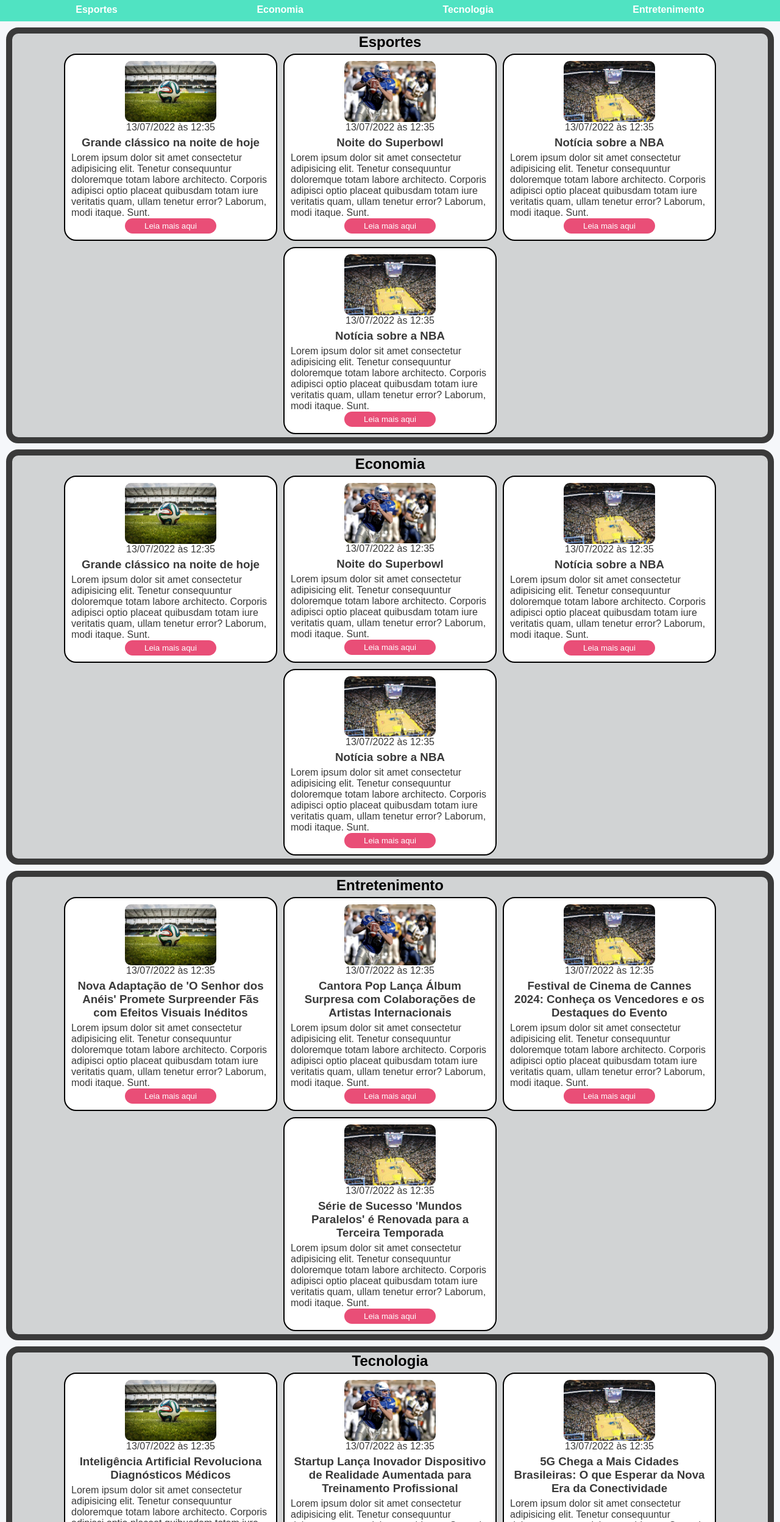
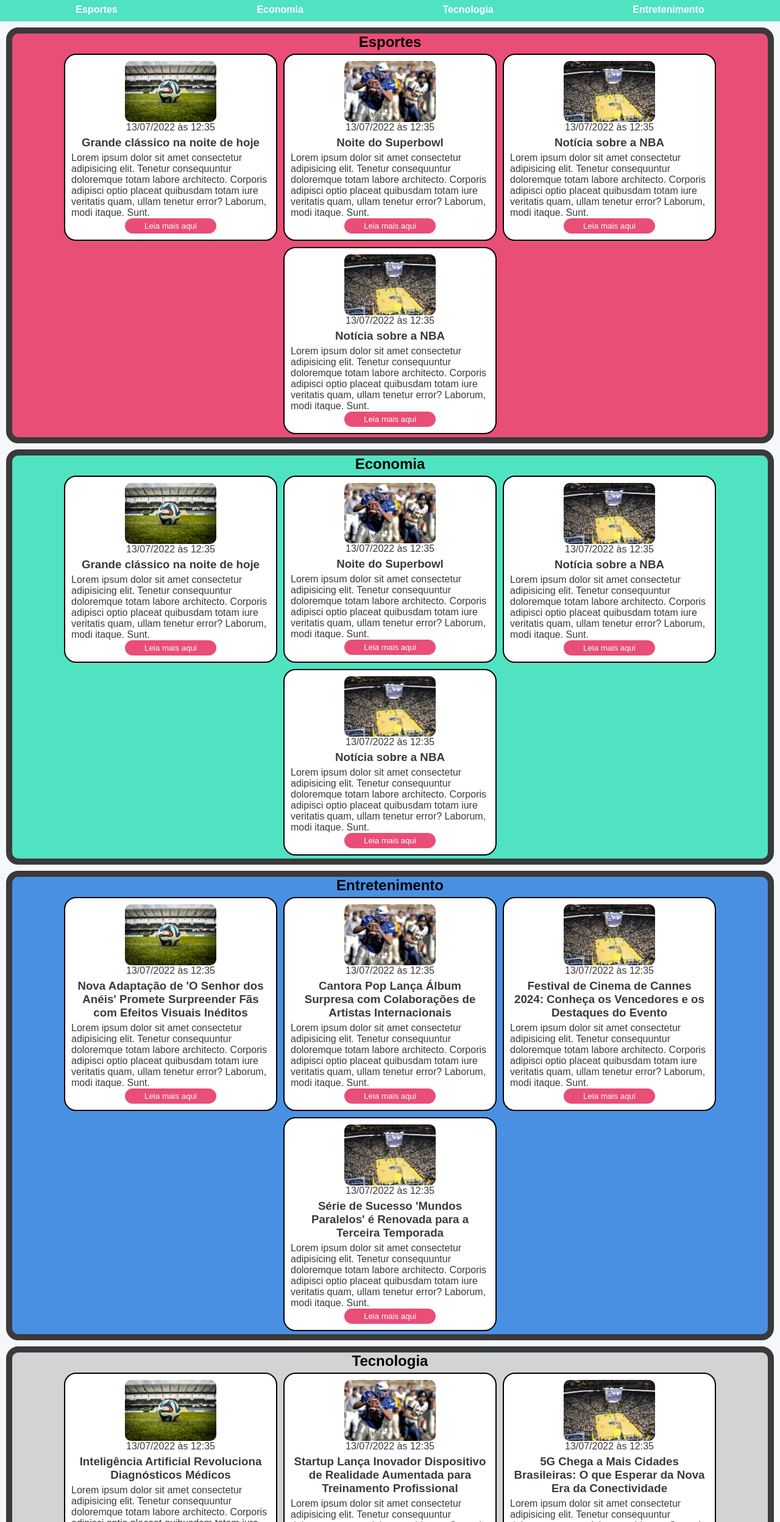
Before and after one commit to CaioCroccia22/Layout_News_Portal, a plain HTML site: page Index.html in a window 1280 px wide. Shown: the part 64-2560 px from the top of the page at 61% size. Drawn offline with Linux system fonts and the light colour scheme.

Commit message:
Fix: Switching background color of sections

```diff
--- a/style.css
+++ b/style.css
@@ -122,3 +122,19 @@ h3{
     text-align: center;
     padding: 5px;
 }
+
+#Entertaiment{
+ background-color: #4A90E2;
+}
+
+#Sports{
+    background-color:#E94E77;
+}
+
+#Economy{
+    background-color: #50e3c2;
+}
+
+#Tecnology{
+    background-color: #D1D3D4;
+}
```
